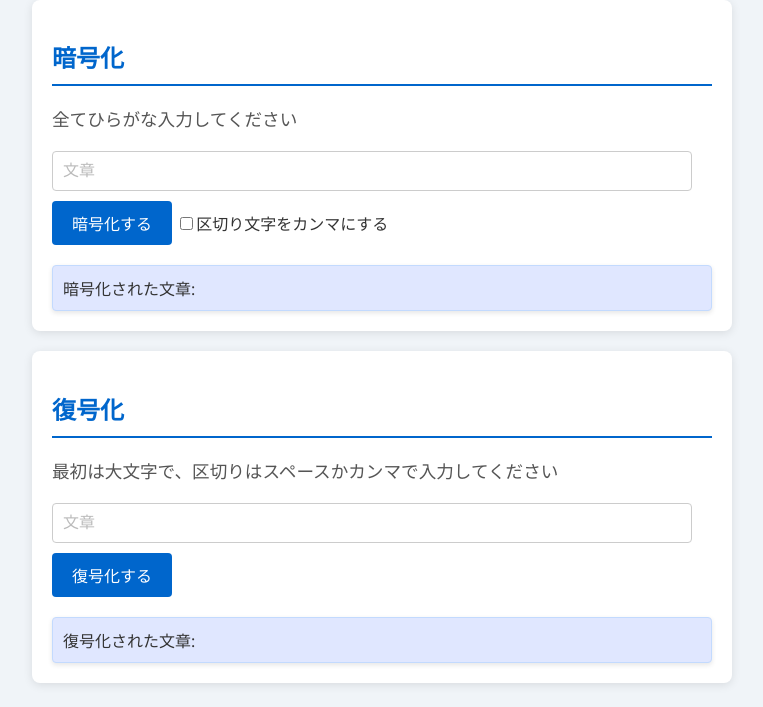
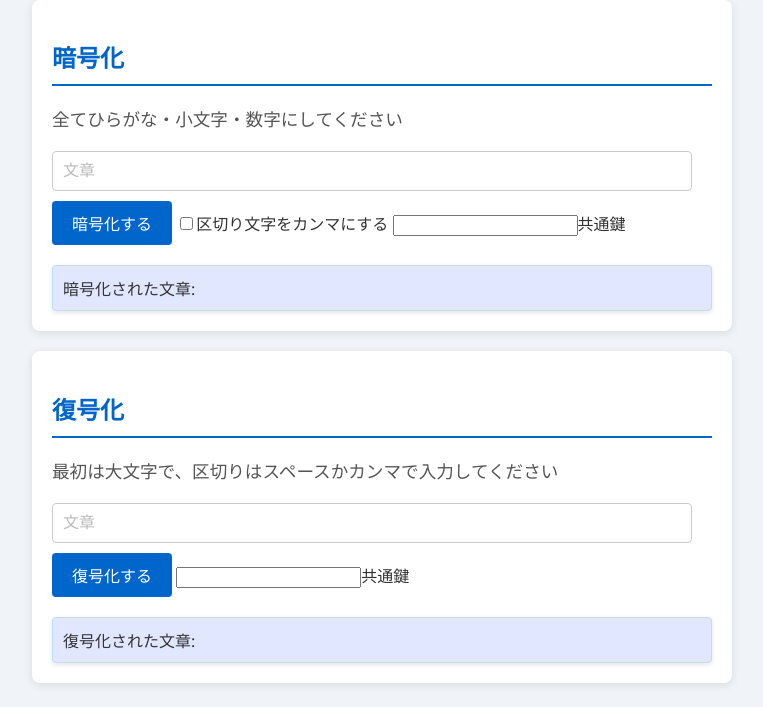
Before and after one commit to Mori-kamiyama/elements-cryptography, a plain HTML site: page index.html in a window 1280 px wide. Shown: the part 93-800 px from the top of the page, without its empty margins (258-1021 px from the left). Drawn offline with Linux system fonts and the light colour scheme.

Commit message:
Update index.html

```diff
--- a/index.html
+++ b/index.html
@@ -10,10 +10,11 @@
     <h1>原子記号暗号化</h1>
     <div class="container">
         <h2>暗号化</h2>
-        <p>全てひらがな入力してください</p>
+        <p>全てひらがな・小文字・数字にしてください</p>
         <input type="text" id="encryptionInput" placeholder="文章" class="placeholder">
         <button id="encryption" onclick="encryClick()">暗号化する</button>
         <input type="checkbox" id="checkbox" class="checkbox">区切り文字をカンマにする</input>
+        <input type="number" id="numberIn" class="number">共通鍵</input>
         <div id="encryptionResult">暗号化された文章:</div>
     </div>
 
@@ -22,7 +23,7 @@
         <p>最初は大文字で、区切りはスペースかカンマで入力してください</p>
         <input type="text" id="decryptionInput" placeholder="文章" class="placeholder">
         <button id="decryption" onclick="decryClick()">復号化する</button>
+        <input type="number" id="numberOut" class="number">共通鍵</input>
         <div id="decryptionResult">復号化された文章:</div>
     </div>
 </body>
-</html>
```
